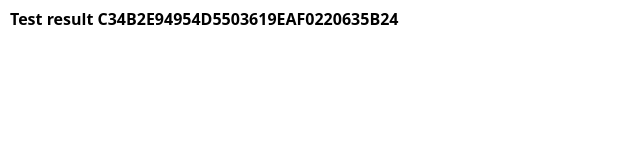
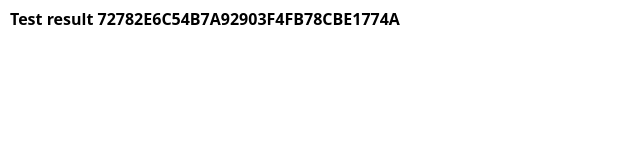
Before and after one commit to medisvit/72782E6C54B7A92903F4FB78CBE1774A, a plain HTML site: page index.html in a window 1280 px wide. Shown: the full height of the page, 0-640 px from the left. Drawn offline with nearby package versions, Linux system fonts and the light colour scheme.

Commit message:
Update index.html

```diff
--- a/index.html
+++ b/index.html
@@ -16,7 +16,7 @@
     />
   </head>
   <body style="font-size: 8px">
-    <h1 style="margin: 10px">Test result C34B2E94954D5503619EAF0220635B24</h1>
+    <h1 style="margin: 10px">Test result 72782E6C54B7A92903F4FB78CBE1774A</h1>
     <img src="test.jpg" alt="" style="max-width: 100%" />
   </body>
 </html>
```
